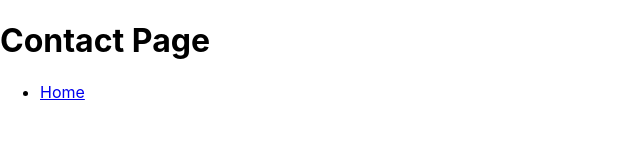
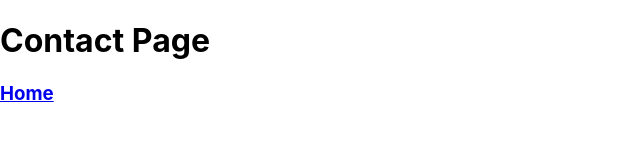
Before and after one commit to DANIEL-UFPB-FRONT/aula-react-router, a React (Vite) app: page /contact in a window 1280 px wide. Shown: the top 160 px of the page, without its empty margins (0-640 px from the left). Built offline with nearby package versions, Linux system fonts and the light colour scheme.

Commit message:
(chore) add useLocation

```diff
--- a/package.json
+++ b/package.json
@@ -10,6 +10,7 @@
     "preview": "vite preview"
   },
   "dependencies": {
+    "query-string": "^9.0.0",
     "react": "^18.2.0",
     "react-dom": "^18.2.0",
     "react-router-dom": "^6.22.3"
--- a/src/pages/About.jsx
+++ b/src/pages/About.jsx
@@ -4,9 +4,8 @@ function About() {
     return (
         <div>
             <h1>About Page</h1>
-            <ul>
-                <li><Link to="/">Home</Link></li>
-            </ul>
+            <h3><Link to="/">Home</Link></h3>
+
         </div>
     )
 }
--- a/src/pages/Contact.jsx
+++ b/src/pages/Contact.jsx
@@ -1,15 +1,20 @@
 import { useState } from "react"
-import { Link, useParams, Navigate } from "react-router-dom"
+import { Link, useParams, useLocation, Navigate } from "react-router-dom"
+import queryString from 'query-string'
 
 function Contact() {
 
     const [needRedirect, setNeedRedirect] = useState(false)
     // Caso seja passado um ID de contato podemos acessar via lista de parâmetros com o hook useParams
     const { id } = useParams()
+    const location =  useLocation();
+    const queryParams = queryString.parse(location.search);
+
+
         if(id === 'protected'){
-        setTimeout(() => setNeedRedirect(true), 3000)
-        return (
-            <>
+            setTimeout(() => setNeedRedirect(true), 3000)
+            return (
+                <>
                 <h1>Protected area! Redirecting...</h1>
                  {needRedirect && <Navigate replace to="/" />}
             </>
@@ -22,9 +27,20 @@ function Contact() {
                 {id &&
                     <h3>Contact info to user id #{id}</h3>
                 }
-                <ul>
-                    <li><Link to="/">Home</Link></li>
-                </ul>
+                {
+                    location.search &&
+
+                    <>
+                        <h3>Query Params List</h3>
+                        <ul>
+                            {Object.entries(queryParams).map((item) => <li>{ `${item[0]}: ${item[1]}`}</li>)}
+                        </ul>
+                    </>
+
+                }
+
+                <h3><Link to="/">Home</Link></h3>
+
             </div>
         )
     }
```
Also changed, not shown: 1 other file (tests, documents, lock files or other folders).
